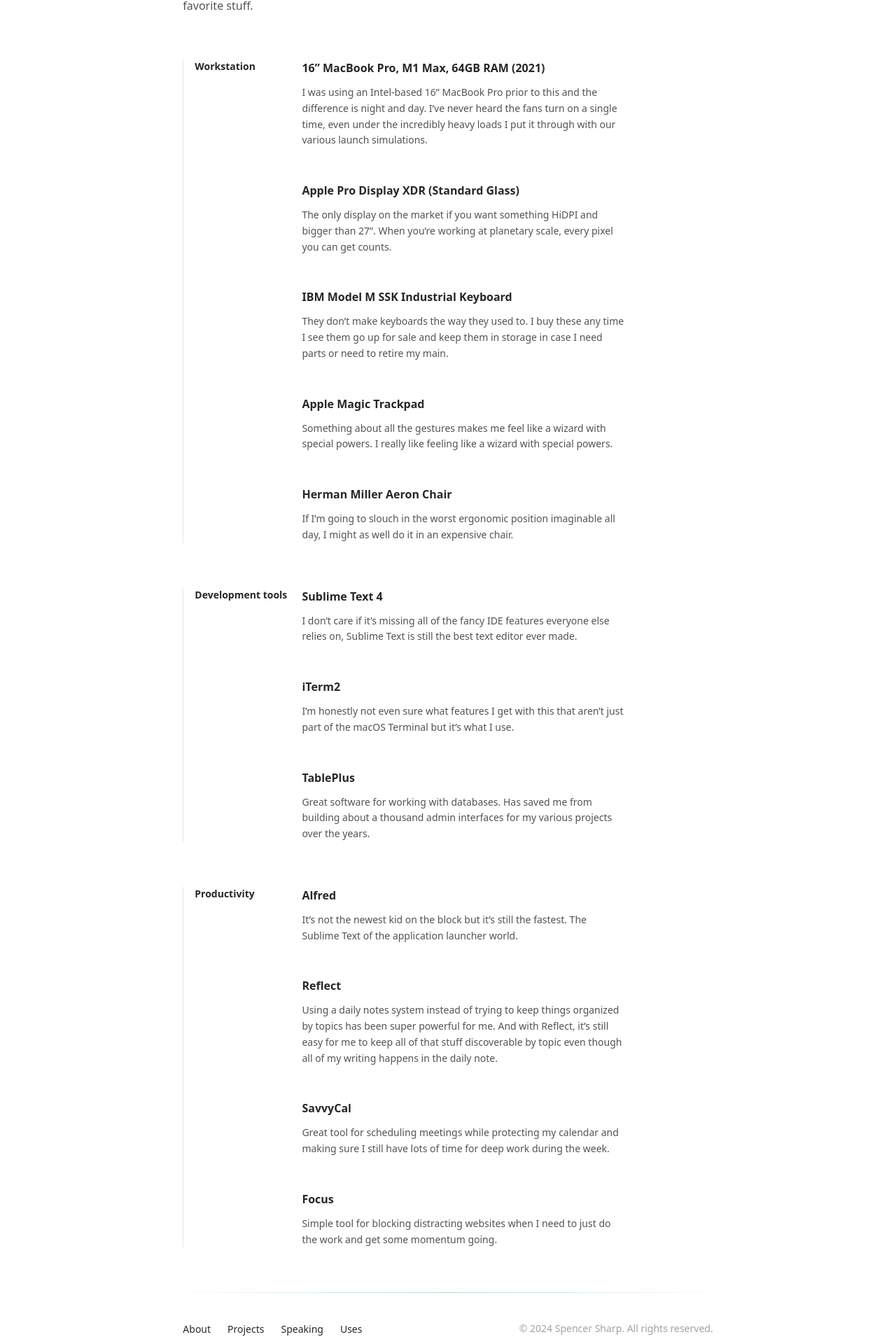
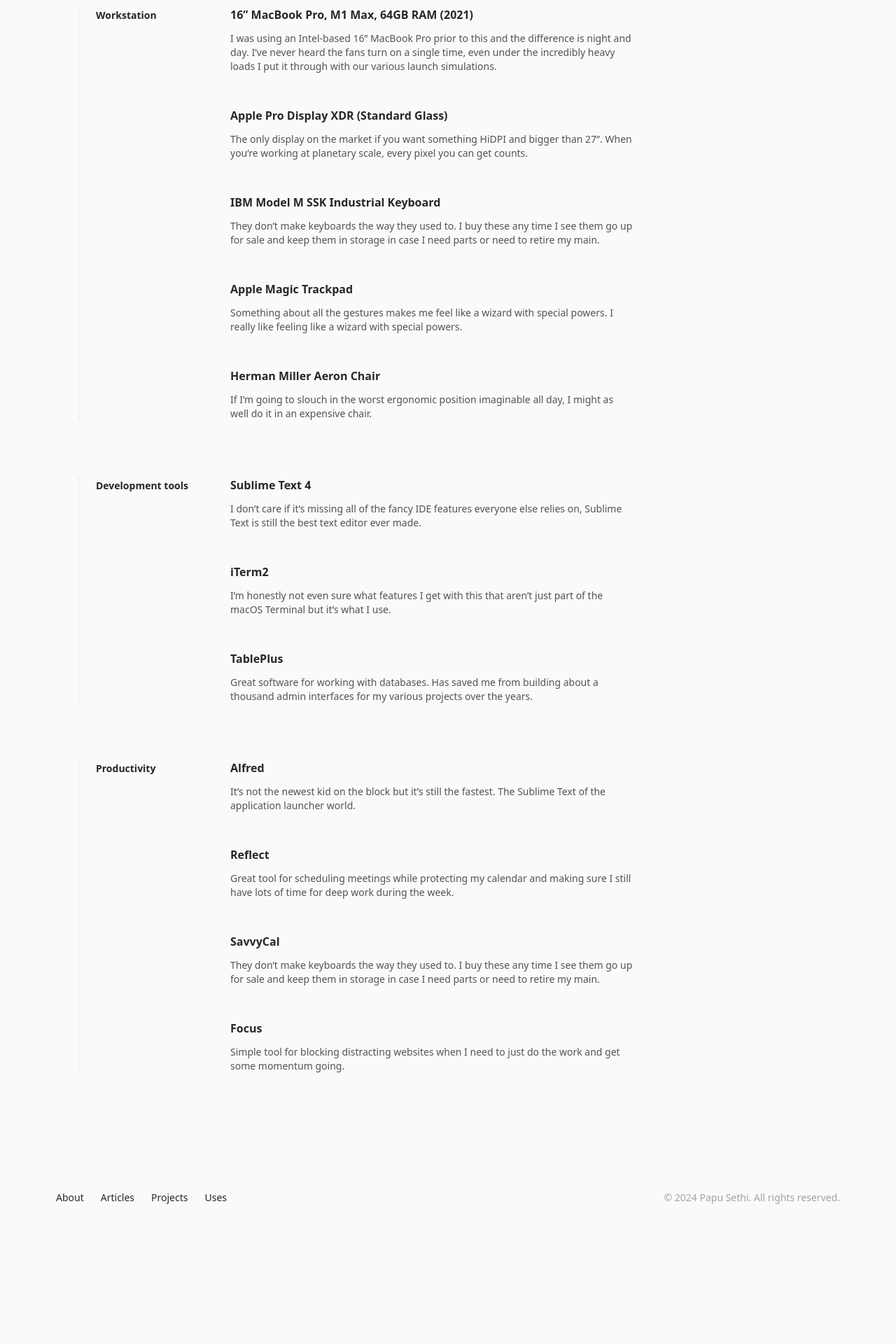
Before and after one commit to papusethi/portfolio, a Next.js app: page /uses in a window 1280 px wide. Shown: the part 439-2359 px from the top of the page at 70% size. After the commit the page ends 2224 px from the top, so only its background shows below. Built offline with nearby package versions, Linux system fonts and the light colour scheme.

Commit message:
Completed footer and uses components

```diff
--- a/src/app/layout.tsx
+++ b/src/app/layout.tsx
@@ -5,8 +5,8 @@
 export default function RootLayout({ children }: Readonly<{ children: React.ReactNode }>) {
   return (
     <html lang="en">
-      <body className="mx-auto px-4 w-full sm:w-8/12">
-        <Header />
+      <body className="w-full h-full bg-zinc-50 dark:bg-black">
+        {/* <Header /> */}
         {children}
         <Footer />
       </body>
--- a/src/app/uses/page.tsx
+++ b/src/app/uses/page.tsx
@@ -1,155 +1,173 @@
 import { Metadata } from "next";
 
 export const metadata: Metadata = {
-  title: "Speaking - Papu Sethi",
+  title: "Uses - Papu Sethi",
   description: "A Professional Software Engineer"
 };
 
 const Uses = () => {
   return (
-    <div className="px-8 pt-10 pb-16 relative">
-      <div className="w-4/6">
-        <h1 className="text-4xl font-bold text-zinc-800 sm:text-5xl dark:text-zinc-100">
+    <div className="sm:px-8 my-16 sm:my-32">
+      <div className="mx-auto w-full max-w-7xl lg:px-8">
+        <div className="relative px-4 sm:px-8 lg:px-12">
+          {/* start editing from here */}
+
+          {/* start header and desc */}
+          <div className="max-w-2xl">
+            <h1 className="text-4xl font-bold sm:text-5xl text-zinc-800 dark:text-zinc-100">
               Software I use, gadgets I love, and other things I recommend.
             </h1>
-        <p className="mt-6 text-base text-zinc-600 dark:text-zinc-400 leading-relaxed">
+            <p className="mt-6 text-base text-zinc-600 dark:text-zinc-400">
               I get asked a lot about the things I use to build software, stay productive, or buy to fool myself into
-          thinking I&apos;m being productive when I&apos;m really just procrastinating. Here&apos;s a big list of all of
-          my favorite stuff.
+              thinking I&apos;m being productive when I&apos;m really just procrastinating. Here&apos;s a big list of
+              all of my favorite stuff.
             </p>
           </div>
+          {/* end header and desc */}
 
-      <div className="w-5/6">
-        <div className="mt-16  flex gap-4">
-          <div className="w-1/4 border-l pl-4">
+          <div className="mt-16 sm:mt-20">
+            <div className="space-y-16 md:space-y-20">
+              <section className="md:border-l md:border-zinc-200/80 md:pl-6 md:dark:border-zinc-700/40">
+                <div className="max-w-3xl grid grid-cols-1 items-baseline gap-y-8 md:grid-cols-4">
                   <h2 className="text-sm font-semibold text-zinc-800 dark:text-zinc-100">Workstation</h2>
-          </div>
 
-          <div className="w-3/4 flex flex-col gap-12">
-            <div>
+                  <div className="md:col-span-3">
+                    <ul className="space-y-12">
+                      <li className="relative flex flex-col items-start">
                         <h3 className="text-base font-semibold text-zinc-800 dark:text-zinc-100">
                           16” MacBook Pro, M1 Max, 64GB RAM (2021)
                         </h3>
-              <p className="text-sm text-zinc-600 dark:text-zinc-400 mt-3 leading-relaxed">
-                I was using an Intel-based 16” MacBook Pro prior to this and the difference is night and day. I’ve never
-                heard the fans turn on a single time, even under the incredibly heavy loads I put it through with our
-                various launch simulations.
+                        <p className="mt-3 text-sm text-zinc-600 dark:text-zinc-400">
+                          I was using an Intel-based 16” MacBook Pro prior to this and the difference is night and day.
+                          I’ve never heard the fans turn on a single time, even under the incredibly heavy loads I put
+                          it through with our various launch simulations.
                         </p>
-            </div>
+                      </li>
 
-            <div>
+                      <li className="relative flex flex-col items-start">
                         <h3 className="text-base font-semibold text-zinc-800 dark:text-zinc-100">
                           Apple Pro Display XDR (Standard Glass)
                         </h3>
-              <p className="text-sm text-zinc-600 dark:text-zinc-400 mt-3 leading-relaxed">
-                The only display on the market if you want something HiDPI and bigger than 27”. When you’re working at
-                planetary scale, every pixel you can get counts.
+                        <p className="mt-3 text-sm text-zinc-600 dark:text-zinc-400">
+                          The only display on the market if you want something HiDPI and bigger than 27”. When you’re
+                          working at planetary scale, every pixel you can get counts.
                         </p>
-            </div>
+                      </li>
 
-            <div>
+                      <li className="relative flex flex-col items-start">
                         <h3 className="text-base font-semibold text-zinc-800 dark:text-zinc-100">
                           IBM Model M SSK Industrial Keyboard
                         </h3>
-              <p className="text-sm text-zinc-600 dark:text-zinc-400 mt-3 leading-relaxed">
-                They don’t make keyboards the way they used to. I buy these any time I see them go up for sale and keep
-                them in storage in case I need parts or need to retire my main.
+                        <p className="mt-3 text-sm text-zinc-600 dark:text-zinc-400">
+                          They don’t make keyboards the way they used to. I buy these any time I see them go up for sale
+                          and keep them in storage in case I need parts or need to retire my main.
                         </p>
-            </div>
+                      </li>
 
-            <div>
-              <h3 className="text-base font-semibold text-zinc-800 dark:text-zinc-100">Apple Magic Trackpad</h3>
-              <p className="text-sm text-zinc-600 dark:text-zinc-400 mt-3 leading-relaxed">
-                Something about all the gestures makes me feel like a wizard with special powers. I really like feeling
-                like a wizard with special powers.
+                      <li className="relative flex flex-col items-start">
+                        <h3 className="text-base font-semibold text-zinc-800 dark:text-zinc-100">
+                          Apple Magic Trackpad
+                        </h3>
+                        <p className="mt-3 text-sm text-zinc-600 dark:text-zinc-400">
+                          Something about all the gestures makes me feel like a wizard with special powers. I really
+                          like feeling like a wizard with special powers.
                         </p>
-            </div>
+                      </li>
 
-            <div>
-              <h3 className="text-base font-semibold text-zinc-800 dark:text-zinc-100">Herman Miller Aeron Chair</h3>
-              <p className="text-sm text-zinc-600 dark:text-zinc-400 mt-3 leading-relaxed">
-                If I’m going to slouch in the worst ergonomic position imaginable all day, I might as well do it in an
-                expensive chair.
+                      <li className="relative flex flex-col items-start">
+                        <h3 className="text-base font-semibold text-zinc-800 dark:text-zinc-100">
+                          Herman Miller Aeron Chair
+                        </h3>
+                        <p className="mt-3 text-sm text-zinc-600 dark:text-zinc-400">
+                          If I’m going to slouch in the worst ergonomic position imaginable all day, I might as well do
+                          it in an expensive chair.
                         </p>
+                      </li>
+                    </ul>
                   </div>
                 </div>
-        </div>
+              </section>
 
-        <div className="mt-16 flex gap-4">
-          <div className="w-1/4 border-l pl-4">
+              <section className="md:border-l md:border-zinc-200/80 md:pl-6 md:dark:border-zinc-700/40">
+                <div className="max-w-3xl grid grid-cols-1 items-baseline gap-y-8 md:grid-cols-4">
                   <h2 className="text-sm font-semibold text-zinc-800 dark:text-zinc-100">Development tools</h2>
-          </div>
 
-          <div className="w-3/4 flex flex-col gap-12">
-            <div>
+                  <div className="md:col-span-3">
+                    <ul className="space-y-12">
+                      <li className="relative flex flex-col items-start">
                         <h3 className="text-base font-semibold text-zinc-800 dark:text-zinc-100">Sublime Text 4</h3>
-              <p className="text-sm text-zinc-600 dark:text-zinc-400 mt-3 leading-relaxed">
-                I don’t care if it’s missing all of the fancy IDE features everyone else relies on, Sublime Text is
-                still the best text editor ever made.
+                        <p className="mt-3 text-sm text-zinc-600 dark:text-zinc-400">
+                          I don’t care if it’s missing all of the fancy IDE features everyone else relies on, Sublime
+                          Text is still the best text editor ever made.
                         </p>
-            </div>
+                      </li>
 
-            <div>
+                      <li className="relative flex flex-col items-start">
                         <h3 className="text-base font-semibold text-zinc-800 dark:text-zinc-100">iTerm2</h3>
-              <p className="text-sm text-zinc-600 dark:text-zinc-400 mt-3 leading-relaxed">
-                I’m honestly not even sure what features I get with this that aren’t just part of the macOS Terminal but
-                it’s what I use.
+                        <p className="mt-3 text-sm text-zinc-600 dark:text-zinc-400">
+                          I’m honestly not even sure what features I get with this that aren’t just part of the macOS
+                          Terminal but it’s what I use.
                         </p>
-            </div>
+                      </li>
 
-            <div>
+                      <li className="relative flex flex-col items-start">
                         <h3 className="text-base font-semibold text-zinc-800 dark:text-zinc-100">TablePlus</h3>
-              <p className="text-sm text-zinc-600 dark:text-zinc-400 mt-3 leading-relaxed">
-                Great software for working with databases. Has saved me from building about a thousand admin interfaces
-                for my various projects over the years.
+                        <p className="mt-3 text-sm text-zinc-600 dark:text-zinc-400">
+                          Great software for working with databases. Has saved me from building about a thousand admin
+                          interfaces for my various projects over the years.
                         </p>
+                      </li>
+                    </ul>
                   </div>
                 </div>
-        </div>
+              </section>
 
-        <div className="mt-16 flex gap-4">
-          <div className="w-1/4 border-l pl-4">
+              <section className="md:border-l md:border-zinc-200/80 md:pl-6 md:dark:border-zinc-700/40">
+                <div className="max-w-3xl grid grid-cols-1 items-baseline gap-y-8 md:grid-cols-4">
                   <h2 className="text-sm font-semibold text-zinc-800 dark:text-zinc-100">Productivity</h2>
-          </div>
 
-          <div className="w-3/4 flex flex-col gap-12">
-            <div>
+                  <div className="md:col-span-3">
+                    <ul className="space-y-12">
+                      <li className="relative flex flex-col items-start">
                         <h3 className="text-base font-semibold text-zinc-800 dark:text-zinc-100">Alfred</h3>
-              <p className="text-sm text-zinc-600 dark:text-zinc-400 mt-3 leading-relaxed">
-                It’s not the newest kid on the block but it’s still the fastest. The Sublime Text of the application
-                launcher world.
+                        <p className="mt-3 text-sm text-zinc-600 dark:text-zinc-400">
+                          It’s not the newest kid on the block but it’s still the fastest. The Sublime Text of the
+                          application launcher world.
                         </p>
-            </div>
+                      </li>
 
-            <div>
+                      <li className="relative flex flex-col items-start">
                         <h3 className="text-base font-semibold text-zinc-800 dark:text-zinc-100">Reflect</h3>
-              <p className="text-sm text-zinc-600 dark:text-zinc-400 mt-3 leading-relaxed">
-                Using a daily notes system instead of trying to keep things organized by topics has been super powerful
-                for me. And with Reflect, it’s still easy for me to keep all of that stuff discoverable by topic even
-                though all of my writing happens in the daily note.
+                        <p className="mt-3 text-sm text-zinc-600 dark:text-zinc-400">
+                          Great tool for scheduling meetings while protecting my calendar and making sure I still have
+                          lots of time for deep work during the week.
                         </p>
-            </div>
+                      </li>
 
-            <div>
+                      <li className="relative flex flex-col items-start">
                         <h3 className="text-base font-semibold text-zinc-800 dark:text-zinc-100">SavvyCal</h3>
-              <p className="text-sm text-zinc-600 dark:text-zinc-400 mt-3 leading-relaxed">
-                Great tool for scheduling meetings while protecting my calendar and making sure I still have lots of
-                time for deep work during the week.
+                        <p className="mt-3 text-sm text-zinc-600 dark:text-zinc-400">
+                          They don’t make keyboards the way they used to. I buy these any time I see them go up for sale
+                          and keep them in storage in case I need parts or need to retire my main.
                         </p>
-            </div>
+                      </li>
 
-            <div>
+                      <li className="relative flex flex-col items-start">
                         <h3 className="text-base font-semibold text-zinc-800 dark:text-zinc-100">Focus</h3>
-              <p className="text-sm text-zinc-600 dark:text-zinc-400 mt-3 leading-relaxed">
-                Simple tool for blocking distracting websites when I need to just do the work and get some momentum
-                going.
+                        <p className="mt-3 text-sm text-zinc-600 dark:text-zinc-400">
+                          Simple tool for blocking distracting websites when I need to just do the work and get some
+                          momentum going.
                         </p>
+                      </li>
+                    </ul>
                   </div>
                 </div>
+              </section>
             </div>
           </div>
-
-      <span className="absolute inset-x-1 -bottom-px h-px bg-gradient-to-r from-teal-500/0 via-teal-500/40 to-teal-500/0 dark:from-teal-400/0 dark:via-teal-400/40 dark:to-teal-400/0"></span>
+          {/* end editing till here */}
+        </div>
+      </div>
     </div>
   );
 };
--- a/src/components/footer.tsx
+++ b/src/components/footer.tsx
@@ -1,35 +1,39 @@
 import Link from "next/link";
 import React from "react";
 
-const footer = () => {
 const linksConfig = [
   { path: "/about", title: "About" },
+  { path: "/articles", title: "Articles" },
   { path: "/projects", title: "Projects" },
-    { path: "/speaking", title: "Speaking" },
   { path: "/uses", title: "Uses" }
 ];
 
+const Footer = () => {
   return (
-    <div className="px-8 pt-10 pb-16">
-      <div className="flex gap-8 justify-between items-center">
-        <div>
-          <ul className="flex justify-between items-center gap-6">
+    <div className="sm:px-8">
+      <div className="mx-auto w-full max-w-7xl">
+        <div className="relative px-4 sm:px-8 lg:px-12">
+          <div className="pt-10 pb-16">
+            {/* --- start editing from here --- */}
+            <div className="flex flex-col items-center justify-between gap-6 sm:flex-row">
+              <ul className="flex flex-wrap justify-center gap-x-6 gap-y-1 text-sm font-medium text-zinc-800 dark:text-zinc-200">
                 {linksConfig.map(({ path, title }) => (
                   <li key={title}>
-                <Link href={path} className="text-sm text-zinc-800 dark:text-zinc-100 hover:text-teal-500">
+                    <Link href={path} className="transition hover:text-teal-500 dark:hover:text-teal-400">
                       {title}
                     </Link>
                   </li>
                 ))}
               </ul>
+
+              <p className="text-sm text-zinc-400 dark:text-zinc-500">&copy; 2024 Papu Sethi. All rights reserved.</p>
             </div>
-
-        <div>
-          <p className="text-sm text-zinc-400 dark:text-zinc-100">&copy; 2024 Spencer Sharp. All rights reserved.</p>
+            {/* --- end editing till here --- */}
+          </div>
         </div>
       </div>
     </div>
   );
 };
 
-export default footer;
+export default Footer;
```
Lines whose indentation alone changed are shown as unchanged.
